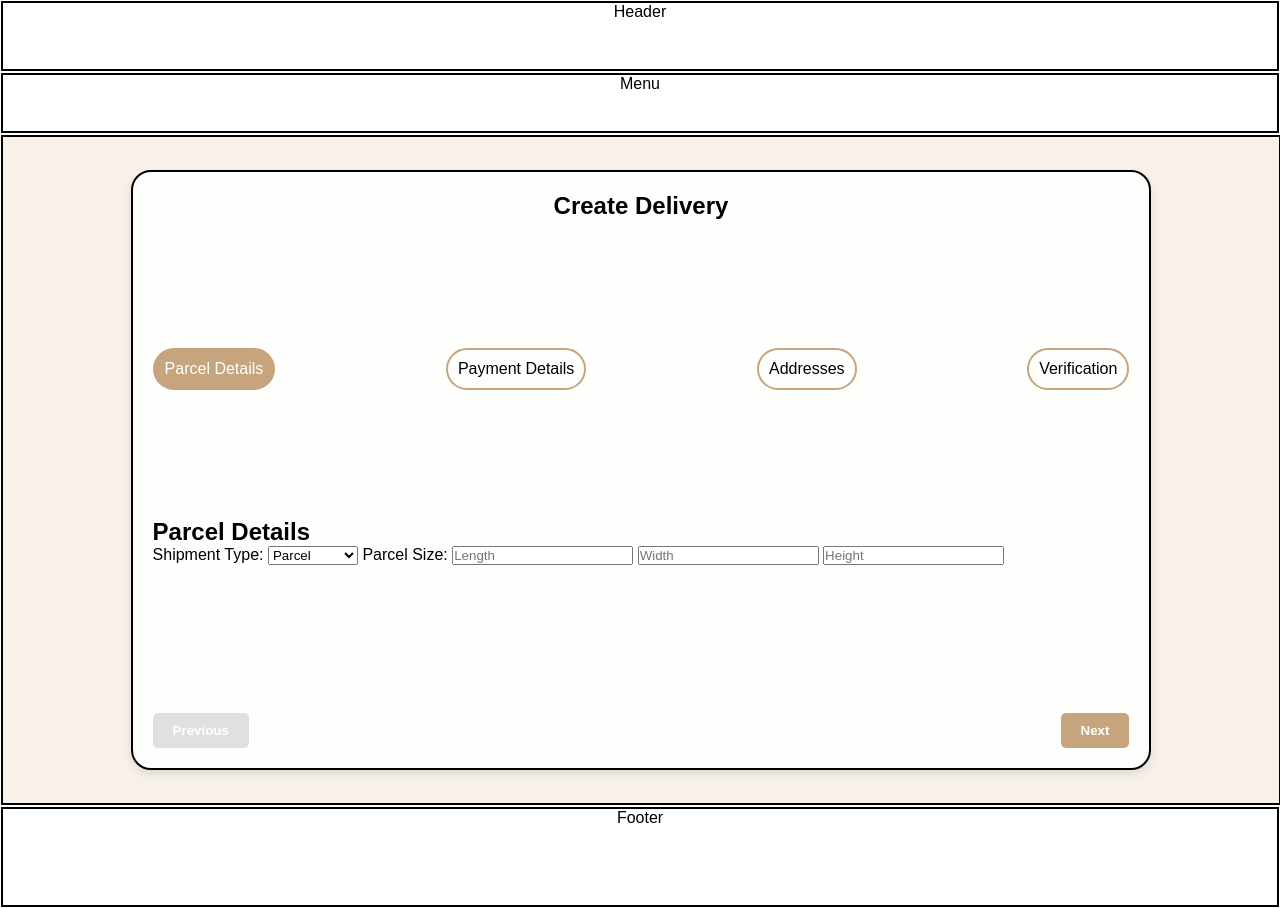
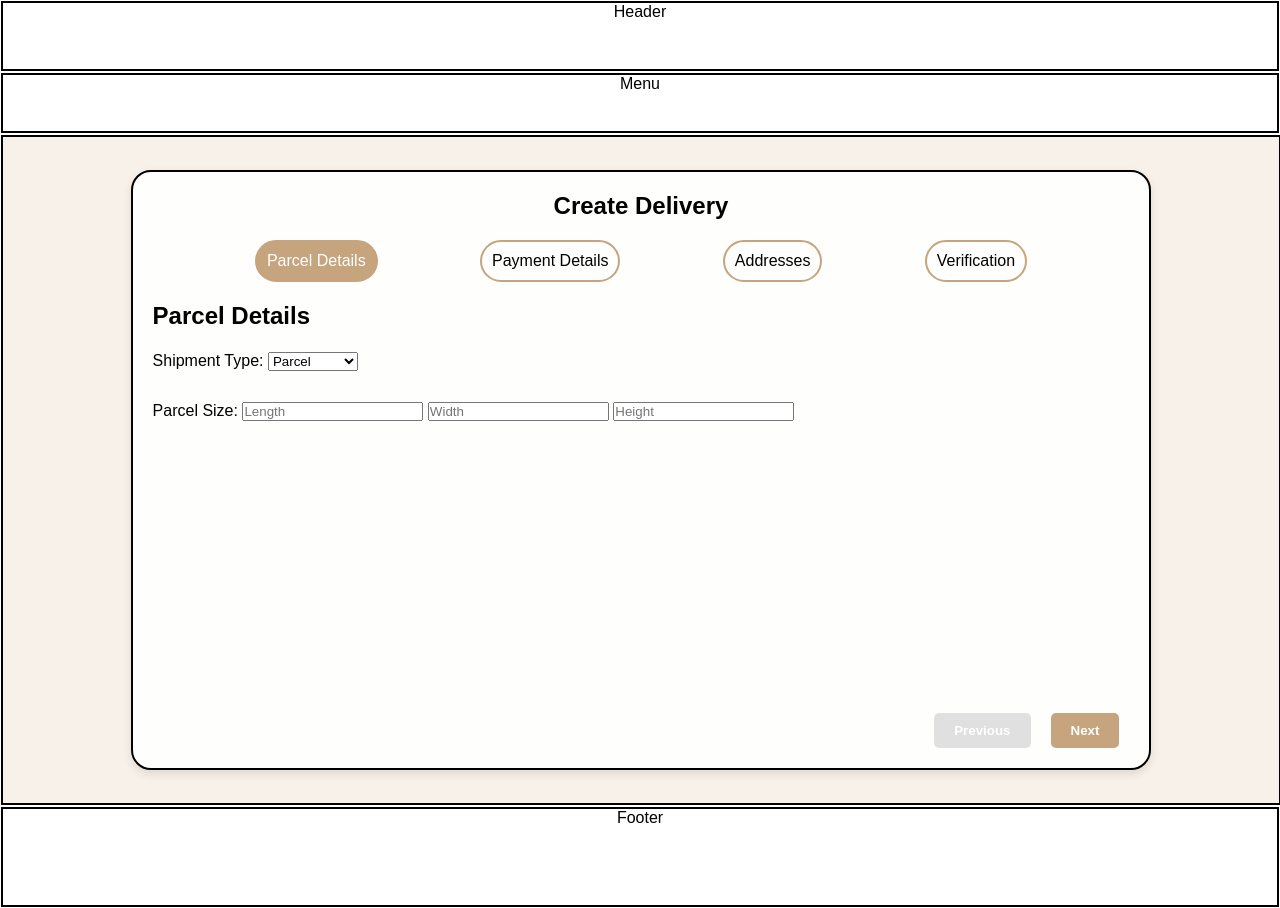
Before and after one commit to Any1ne/WEB-Individual, a plain HTML site: page delivery.html in a window 1280 px wide. Drawn offline with Linux system fonts and the light colour scheme.

Commit message:
Multi step form update
better layout of multi step form, todo: setup google map, create basic js/ts classes

```diff
--- a/delivery.html
+++ b/delivery.html
@@ -30,6 +30,7 @@
             <div class="form">
               <div class="step-content active" data-step="1">
                 <h2>Parcel Details</h2>
+                <div class ="label">
                 <label>
                   Shipment Type:
                   <select>
@@ -37,6 +38,8 @@
                     <option>Documents</option>
                   </select>
                 </label>
+                </div>
+                <div class ="label">
                 <label>
                   Parcel Size:
                   <input type="text" placeholder="Length" />
@@ -44,21 +47,28 @@
                   <input type="text" placeholder="Height" />
                 </label>
               </div>
+              </div>
 
               <div class="step-content" data-step="2">
                 <h2>Payment Details</h2>
+                <div class = "label">
                 <label>
                   Card Number:
                   <input type="text" placeholder="1234 5678 9012 3456" />
+                </div>
                 </label>
+                <div class = "label">
                 <label>
                   Expiry Date:
                   <input type="text" placeholder="MM/YY" />
+                </div>
                 </label>
+                <div class = "label">
                 <label>
                   CVV:
                   <input type="text" placeholder="123" />
                 </label>
+              </div>
               </div>
 
               <div class="step-content" data-step="3">
--- a/styles/delivery/delivery_layout.css
+++ b/styles/delivery/delivery_layout.css
@@ -16,8 +16,19 @@
   justify-content: space-between;
 }
 
+.stepper{
+  display: flex;
+  flex-wrap: wrap;
+  justify-content: space-evenly;
+  flex: 1;
+}
+
 .step {
   padding: 10px;
+}
+
+.form{
+  height:70%;
 }
 
 .step-content {
@@ -28,19 +39,23 @@
   display: block;
 }
 
-.stepper label {
-  display: flex;
-  flex-direction: column;
-  align-items: center;
-  cursor: pointer;
+.label{
+  width:100%;
+  height: 50px;
+}
+
+h2{
+  height:50px;
 }
 
 .buttons {
   display: flex;
   justify-content: space-between;
   margin-top: 20px;
+  justify-content: end ;
 }
 
 button {
   padding: 10px 20px;
+  margin: 0 10px;
 }
--- a/styles/delivery/delivery_main.css
+++ b/styles/delivery/delivery_main.css
@@ -16,8 +16,6 @@ h1 {
 }
 
 .stepper {
-  display: flex;
-  justify-content: space-between;
   margin-bottom: 20px;
 }
 
```
